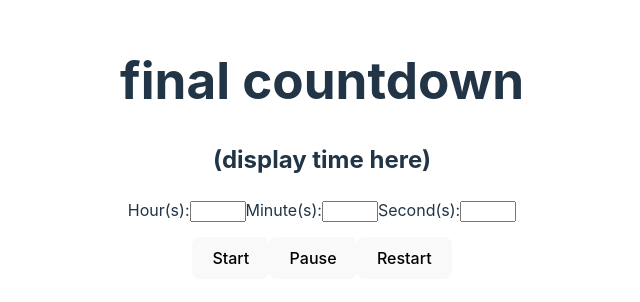
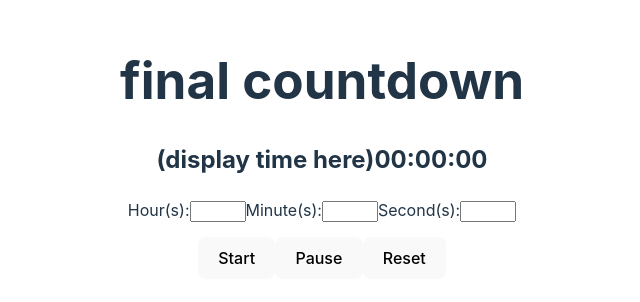
Before and after one commit to AveryNewhart/final-countdown, a Vue app: page / in a window 1280 px wide. Shown: the part 252-554 px from the top of the page, without its empty margins (318-958 px from the left). Built offline with nearby package versions, Linux system fonts and the light colour scheme.

Commit message:
starting of basic functions

```diff
--- a/src/App.vue
+++ b/src/App.vue
@@ -1,10 +1,36 @@
 <script setup lang="ts">
+import { ref } from 'vue';
+
+const startingTime = ref("hours" | "minutes" | "seconds");
+
+// setting the state of which the time is
+const state = ref<"stopped" | "running" | "paused">("stopped");
+
+function Start() {
+
+}
+
+function Pause() {
+
+}
+
+function Reset() {
+
+}
+
+function formatTime(startingTime: number) {
+  const hours = `0${Math.floor(startingTime / 24)}`.slice(-2);
+  const minutes = `0${Math.floor(startingTime / 60)}`.slice(-2);
+  const seconds = `0${startingTime % 60}`.slice(-2);
+  return `${hours}:${minutes}:${seconds}`;
+}
+
 </script>
 
 <template>
   <div>
     <h1>final countdown</h1>
-    <h2>(display time here)</h2>
+    <h2>(display time here){{ formatTime(startingTime) }}</h2>
       <div>
         <label for="hours">Hour(s):</label>
         <input type="number" id="hours" min="0" max="24" />
@@ -16,7 +42,7 @@
       <div class="but-div">
         <button>Start</button>
         <button>Pause</button>
-        <button>Restart</button>
+        <button>Reset</button>
       </div>
   </div>
 </template>
```
